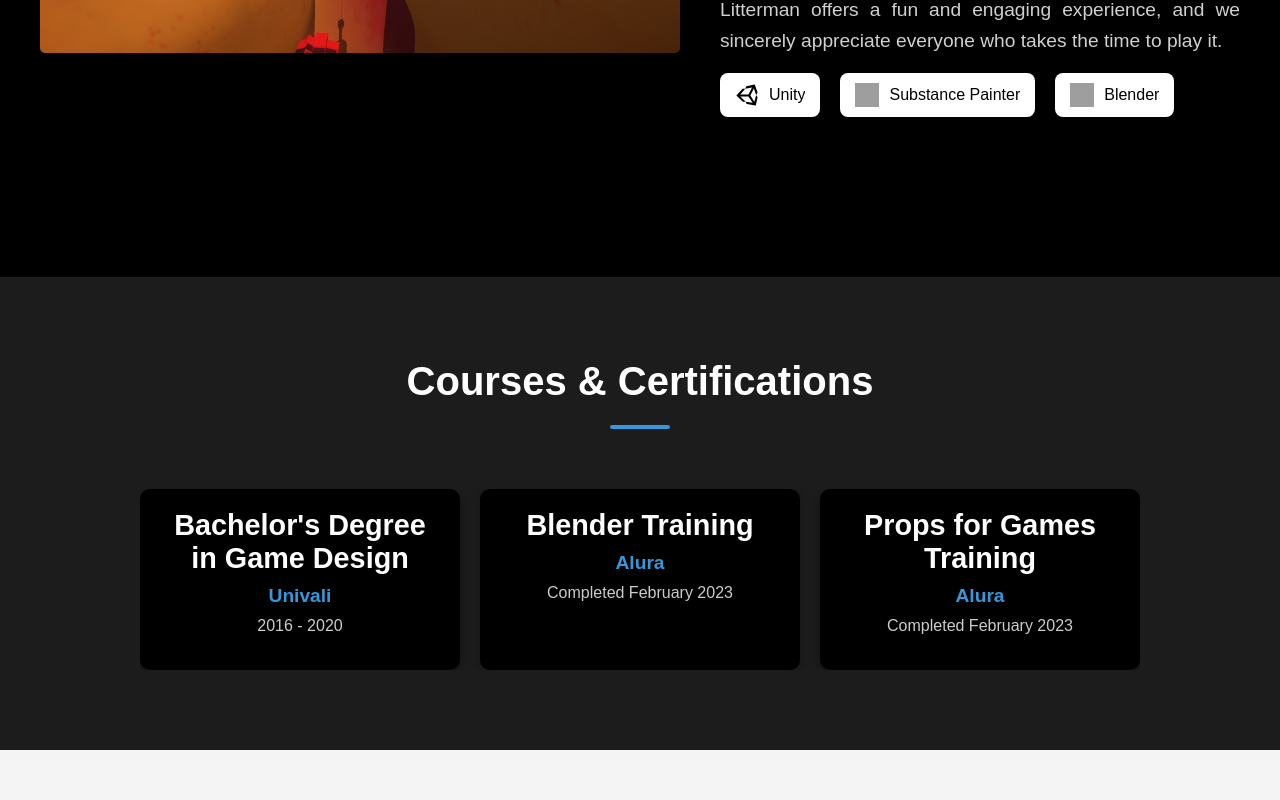
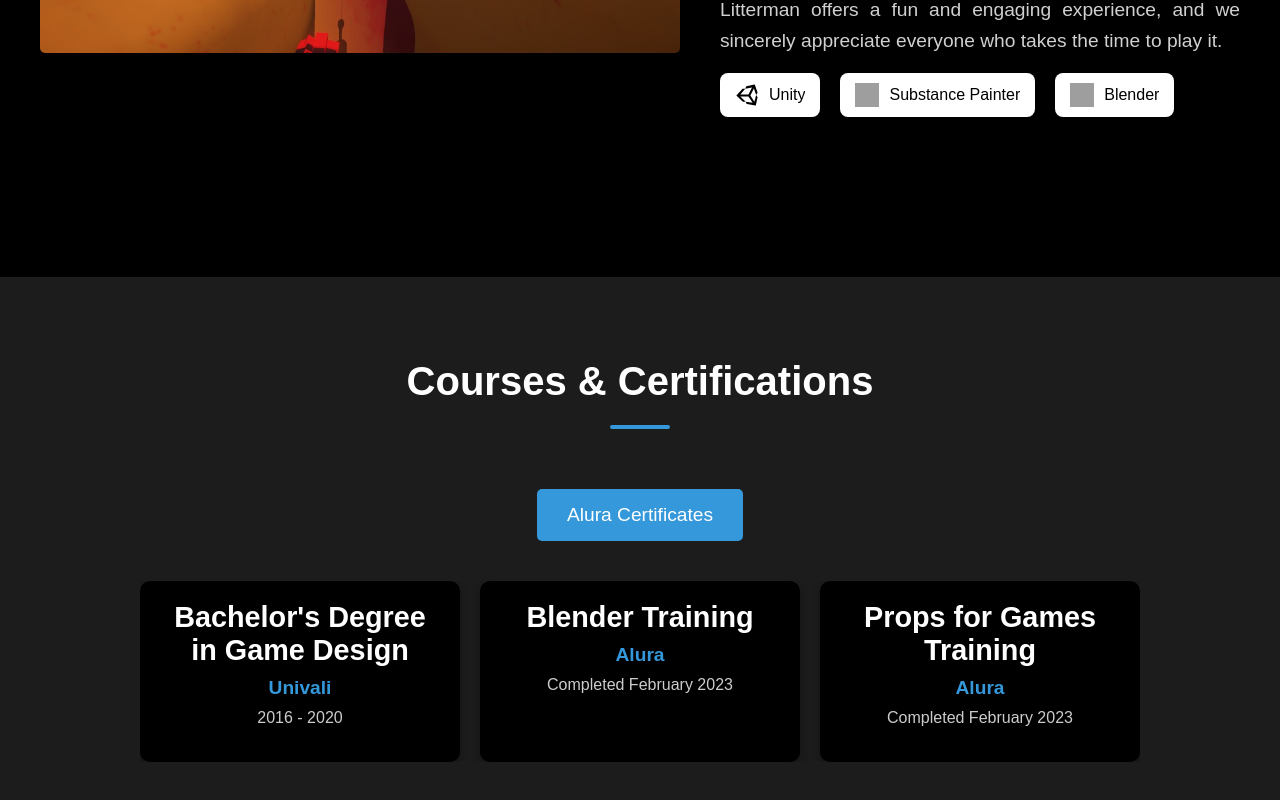
Before and after one commit to PedroBMR/pedrobortot, a React (Create React App) app in the folder my-website/: page / in a window 1280 px wide. Shown: the part 5948-6748 px from the top of the page. Before the commit the page ends 6698 px from the top, so only its background shows below. Built offline with nearby package versions, Linux system fonts and the light colour scheme; grey boxes are pictures that could not be loaded.

Commit message:
Cursos Alura

```diff
--- a/my-website/src/components/Courses.css
+++ b/my-website/src/components/Courses.css
@@ -29,6 +29,27 @@
   max-width: 1000px;
   margin: 0 auto;
 }
+.certificates-container {
+  display: flex;
+  justify-content: center;
+  margin-bottom: 40px;
+}
+
+.certificate-link {
+  padding: 15px 30px;
+  background-color: #3498DB;
+  color: #ffffff;
+  font-size: 1.2rem;
+  text-align: center;
+  border-radius: 5px;
+  text-decoration: none;
+  transition: background-color 0.3s ease;
+}
+
+.certificate-link:hover {
+  background-color: #2980B9;
+}
+
 
 .course-item {
   padding: 20px;
--- a/my-website/src/components/Courses.js
+++ b/my-website/src/components/Courses.js
@@ -1,15 +1,26 @@
 import React from 'react';
 import './Courses.css';
-import { useTranslation } from 'react-i18next'; // Importa o hook de tradução
+import { useTranslation } from 'react-i18next';
 
 function Courses() {
-  const { t } = useTranslation(); // Acessa a função t para usar traduções
+  const { t } = useTranslation();
 
-  const courses = t('courses.list', { returnObjects: true }); // Carrega a lista de cursos traduzidos
+  const courses = t('courses.list', { returnObjects: true });
+  const aluraCertificates = t('courses.certificatesAlura', { returnObjects: true });
 
   return (
     <section id="courses" className="courses-section">
-      <h2>{t('courses.title')}</h2> {/* Título traduzido */}
+      <h2>{t('courses.title')}</h2>
+      <div className="certificates-container">
+        <a
+          href={aluraCertificates.link}
+          target="_blank"
+          rel="noopener noreferrer"
+          className="certificate-link"
+        >
+          {aluraCertificates.text}
+        </a>
+      </div>
       <div className="courses-container">
         {courses.map((course, index) => (
           <div key={index} className="course-item">
--- a/my-website/src/locales/en.json
+++ b/my-website/src/locales/en.json
@@ -126,7 +126,11 @@
         "provider": "Alura",
         "date": "Completed February 2023"
       }
-    ]
+    ],
+    "certificatesAlura": {
+      "text": "Alura Certificates",
+      "link": "https://cursos.alura.com.br/user/pedroluizbmr0/fullCertificate/0bf058a3f2d525b48e2bbe521140755d"
+    }
   },
   "downloadResume": {
     "title": "Download My Resume",
--- a/my-website/src/locales/ptBR.json
+++ b/my-website/src/locales/ptBR.json
@@ -126,7 +126,11 @@
           "provider": "Alura",
           "date": "Concluído em Fevereiro de 2023"
         }
-      ]
+      ],
+      "certificatesAlura": {
+        "text": "Certificados Alura",
+        "link": "https://cursos.alura.com.br/user/pedroluizbmr0/fullCertificate/0bf058a3f2d525b48e2bbe521140755d"
+      }
     },
     "downloadResume": {
       "title": "Baixe Meu Currículo",
```
Lines whose indentation alone changed are shown as unchanged.
